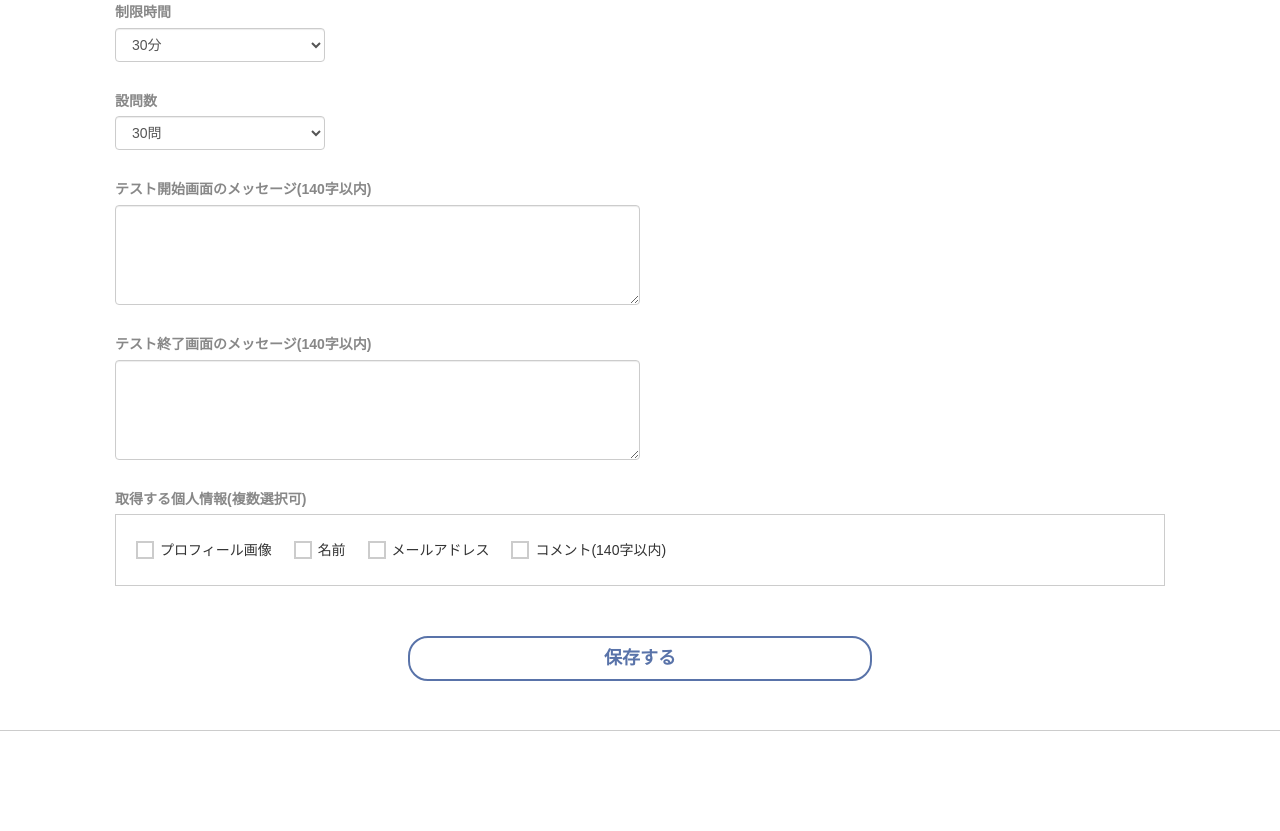
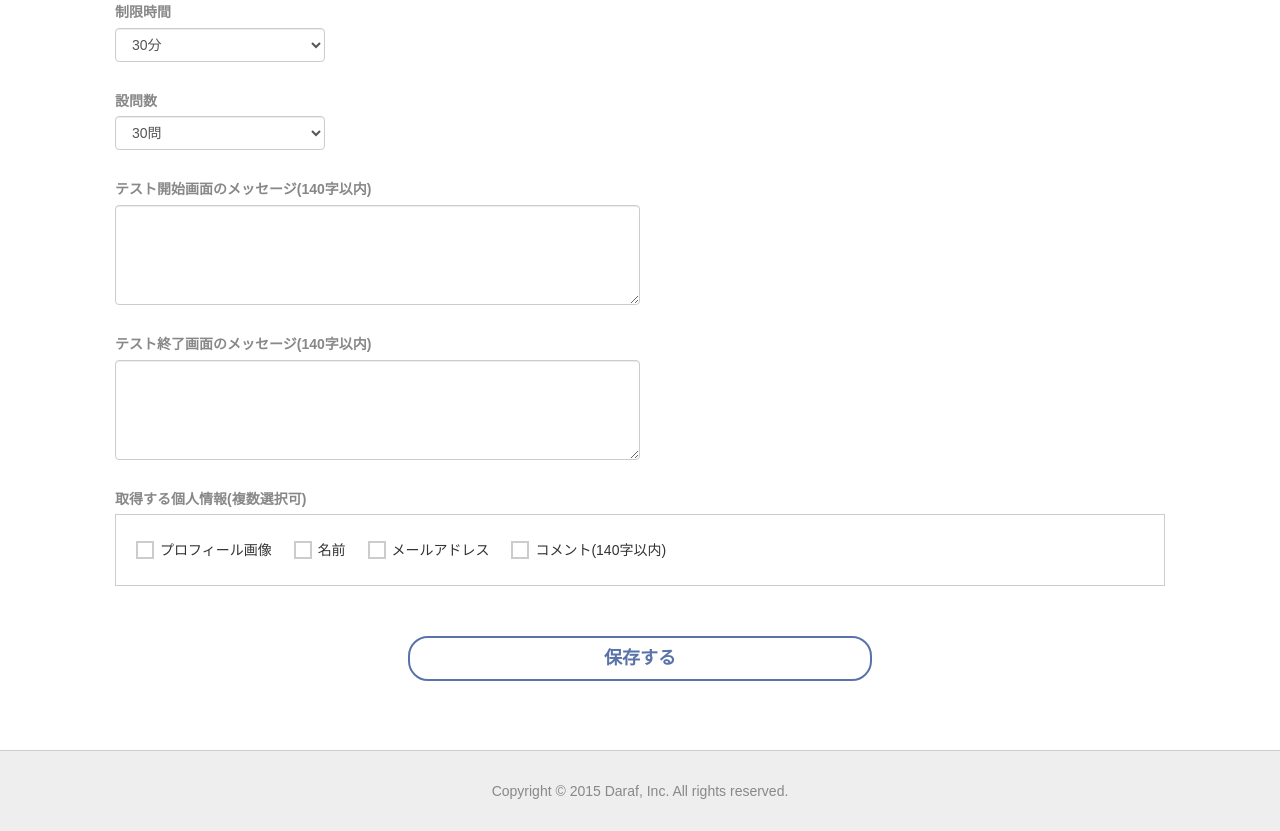
Before and after one commit to saiwaki/static-selectbot-com, a website: page public/exams-edit/information.html in a window 1280 px wide. Shown: the part 306-1137 px from the top of the page. Drawn offline with Linux system fonts and the light colour scheme.

Commit message:
footerの調整

```diff
--- a/public/exams-edit/information.html
+++ b/public/exams-edit/information.html
@@ -116,7 +116,10 @@
         </div>
       </div>
     </div>
-    <div id="footer">
+    <div id="footer" class="table">
+      <div class="table-cell">
+        Copyright © 2015 Daraf, Inc. All rights reserved.
+      </div>
     </div>
   </div>
 </body>
--- a/public/style.css
+++ b/public/style.css
@@ -125,9 +125,11 @@ th, td{
 #footer{
   position: absolute;
   bottom: 0;
-  height: 100px;
+  height: 80px;
   width: 100%;
   border-top: 1px solid #ccc;
+  background-color: #eee;
+  color: #888;
 }
 
 #page-top {
```
Also changed, not shown: public/exams-edit/insight-user.html (+4 -1 lines), public/exams-edit/insight.html (+4 -1 lines), public/exams-edit/quize.html (+4 -1 lines), public/exams-index.html (+4 -1 lines), public/exams-new.html (+4 -1 lines).
